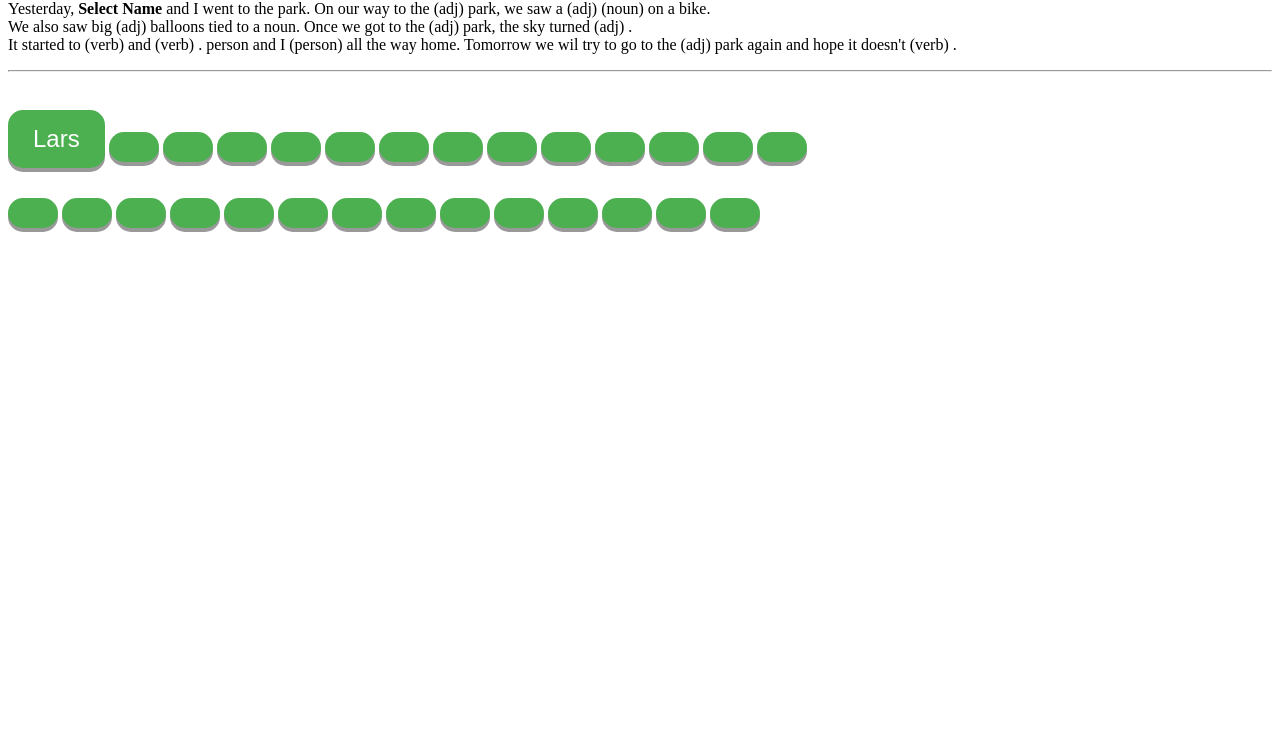
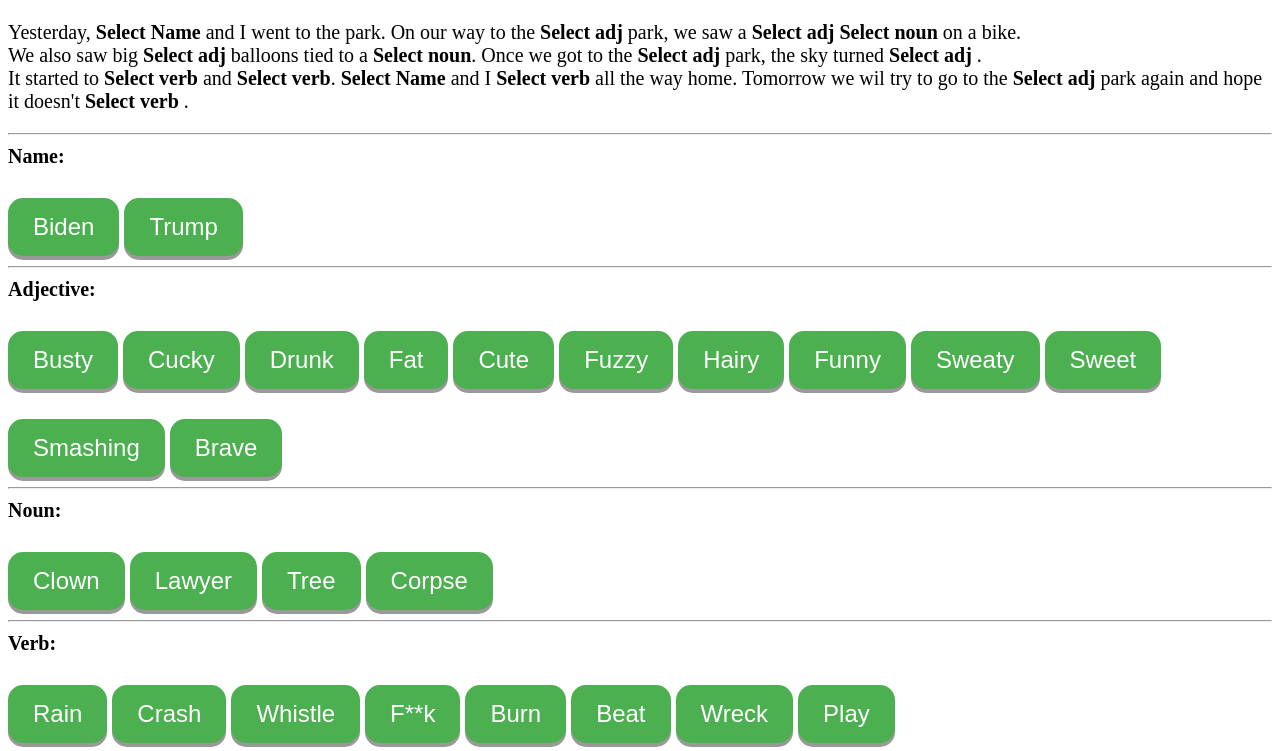
Before and after one commit to sindresagen/uke5, a plain HTML site: page TP3.html in a window 1280 px wide. Shown: the part 80-831 px from the top of the page. Before the commit the page ends 800 px from the top, so only its background shows below. Drawn offline with Linux system fonts and the light colour scheme.

Commit message:
fortsettelse tp3

```diff
--- a/TP3.css
+++ b/TP3.css
@@ -22,6 +22,9 @@
   transform: translateY(4px);
 }
 
-.var {
-    text-decoration: underline;
+p {
+    font-size: 20px;
 }
+div {
+  font-size: 20px;
+}
--- a/TP3.html
+++ b/TP3.html
@@ -10,6 +10,7 @@
 
 <body>
     <div id="app"></div>
+    <div id="app1"></div>
 
 
 
@@ -20,35 +21,22 @@
         var person1 = '';
         var adj1 = '';
         var adj2 = '';
+        var adj3 = '';
+        var adj4 = '';
+        var adj5 = '';
+        var adj6 = '';
         var noun1 = '';
-        var ord5 = '';
-        var ord6 = '';
-        var ord7 = '';
-        var ord8 = '';
-        var ord9 = '';
-        var ord10 = '';
-        var ord11 = '';
-        var ord12 = '';
-        var ord13 = '';
-        var ord14 = '';
-        var ord15 = '';
-        var ord16 = '';
-        var ord17 = '';
-        var ord18 = '';
-        var ord19 = '';
-        var ord20 = '';
-        var ord21 = '';
-        var ord22 = '';
-        var ord23 = '';
-        var ord24 = '';
-        var ord25 = '';
-        var ord26 = '';
-        var ord27 = '';
-        var ord28 = '';
+        var noun2 = '';
+        var verb1 = '';
+        var verb2 = '';
+        var verb3 = '';
+        var verb4 = '';
+        var ifDone = '';
+        var finishedStory = document.getElementById('storyText').textContent;
 
 
         //view
-
+        updateView();
         function updateView() {
             // var person = personSomething == 0 ? '' : '';
             // var adj = adjSomething == 0 ? '' : '';
@@ -56,52 +44,124 @@
             // var verb = verbSomething == 0 ? '' : '' ;
             document.getElementById('app').innerHTML = `
             <h1>Madlib (TP3)</h1>
-            <p>Yesterday, ${person1 ? person1 : '<b>Select Name</b>'} and I went to the park. On our way to the (adj) park, we saw a (adj)  (noun) on a bike. <br/>
-            We also saw big (adj) balloons tied to a noun. Once we got to the (adj) park, the sky turned (adj) .<br/>
-            It started to (verb) and (verb) . person and I (person) all the way home. Tomorrow we wil try to go to the (adj) park again and hope it doesn't (verb) .</p> <hr/>
-            <button class="button" id="ord1" onclick="changeWord(this, name)">Lars</button>
-            <button class="button" id="ord2" onclick="changeWord()"></button>
-            <button class="button" id="ord3" onclick="changeWord()"></button>
-            <button class="button" id="ord4" onclick="changeWord()"></button>
-            <button class="button" id="ord5" onclick="changeWord()"></button>
-            <button class="button" id="ord6" onclick="changeWord()"></button>
-            <button class="button" id="ord7" onclick="changeWord()"></button>
-            <button class="button" id="ord8" onclick="changeWord()"></button>
-            <button class="button" id="ord9" onclick="changeWord()"></button>
-            <button class="button" id="ord10" onclick="changeWord()"></button>
-            <button class="button" id="ord11" onclick="changeWord()"></button>
-            <button class="button" id="ord12" onclick="changeWord()"></button>
-            <button class="button" id="ord13" onclick="changeWord()"></button>
-            <button class="button" id="ord14" onclick="changeWord()"></button><br/>
-            <button class="button" id="ord15" onclick="changeWord()"></button>
-            <button class="button" id="ord16" onclick="changeWord()"></button>
-            <button class="button" id="ord17" onclick="changeWord()"></button>
-            <button class="button" id="ord18" onclick="changeWord()"></button>
-            <button class="button" id="ord19" onclick="changeWord()"></button>
-            <button class="button" id="ord20" onclick="changeWord()"></button>
-            <button class="button" id="ord21" onclick="changeWord()"></button>
-            <button class="button" id="ord22" onclick="changeWord()"></button>
-            <button class="button" id="ord23" onclick="changeWord()"></button>
-            <button class="button" id="ord24" onclick="changeWord()"></button>
-            <button class="button" id="ord25" onclick="changeWord()"></button>
-            <button class="button" id="ord26" onclick="changeWord()"></button>
-            <button class="button" id="ord27" onclick="changeWord()"></button>
-            <button class="button" id="ord28" onclick="changeWord()"></button>
-
+            <p><div id="storyText">Yesterday, ${person1 ? person1 : '<b>Select Name</b>'} and I went to the park. On our way to the ${adj1 ? adj1 : '<b>Select adj</b>'} park,
+            we saw a ${adj2 ? adj2 : '<b>Select adj</b>'}  ${noun1 ? noun1 : '<b>Select noun</b>'} on a bike. <br/>
+            We also saw big ${adj3 ? adj3 : '<b>Select adj</b>'} balloons tied to a ${noun2 ? noun2 : '<b>Select noun</b>'}. Once we got to the
+            ${adj4 ? adj4 : '<b>Select adj</b>'} park, the sky turned ${adj5 ? adj5 : '<b>Select adj</b>'} .<br/>
+            It started to ${verb1 ? verb1 : '<b>Select verb</b>'} and ${verb2 ? verb2 : '<b>Select verb</b>'}. ${person1 ? person1 : '<b>Select Name</b>'}
+            and I ${verb3 ? verb3 : '<b>Select verb</b>'} all the way home. Tomorrow we wil try to go to the ${adj6 ? adj6 : '<b>Select adj</b>'}
+            park again and hope it doesn't ${verb4 ? verb4 : '<b>Select verb</b>'} .</div></p> <hr/> `
+            document.getElementById('app1').innerHTML = `
+            <div style="font-weight: bold;">Name:</div>
+            <button class="button" id="ord1" onclick="changeWordName(this)">Biden</button>
+            <button class="button" id="ord2" onclick="changeWordName(this)">Trump</button>
+            <hr>
+            <div><b>Adjective:</b></div>
+            <button class="button" id="ord3" onclick="changeWordAdj(this)">Busty</button>
+            <button class="button" id="ord4" onclick="changeWordAdj(this)">Cucky</button>
+            <button class="button" id="ord5" onclick="changeWordAdj(this)">Drunk</button>
+            <button class="button" id="ord6" onclick="changeWordAdj(this)">Fat</button>
+            <button class="button" id="ord7" onclick="changeWordAdj(this)">Cute</button>
+            <button class="button" id="ord8" onclick="changeWordAdj(this)">Fuzzy</button>
+            <button class="button" id="ord9" onclick="changeWordAdj(this)">Hairy</button>
+            <button class="button" id="ord10" onclick="changeWordAdj(this)">Funny</button>
+            <button class="button" id="ord11" onclick="changeWordAdj(this)">Sweaty</button>
+            <button class="button" id="ord12" onclick="changeWordAdj(this)">Sweet</button>
+            <button class="button" id="ord13" onclick="changeWordAdj(this)">Smashing</button>
+            <button class="button" id="ord14" onclick="changeWordAdj(this)">Brave</button><br/>
+            <hr>
+            <div><b>Noun:</b></div>
+            <button class="button" id="ord15" onclick="changeWordNoun(this)">Clown</button>
+            <button class="button" id="ord16" onclick="changeWordNoun(this)">Lawyer</button>
+            <button class="button" id="ord17" onclick="changeWordNoun(this)">Tree</button>
+            <button class="button" id="ord18" onclick="changeWordNoun(this)">Corpse</button>
+            <hr>
+            <div><b>Verb:</b></div>
+            <button class="button" id="ord19" onclick="changeWordVerb(this)">Rain</button>
+            <button class="button" id="ord20" onclick="changeWordVerb(this)">Crash</button>
+            <button class="button" id="ord21" onclick="changeWordVerb(this)">Whistle</button>
+            <button class="button" id="ord22" onclick="changeWordVerb(this)">F**k</button>
+            <button class="button" id="ord23" onclick="changeWordVerb(this)">Burn</button>
+            <button class="button" id="ord24" onclick="changeWordVerb(this)">Beat</button>
+            <button class="button" id="ord25" onclick="changeWordVerb(this)">Wreck</button>
+            <button class="button" id="ord26" onclick="changeWordVerb(this)">Play</button>
+            <div>${ifDone ? ifDone : ''}</div>
             `;
         }
         var person;
         //controller
-        function changeWord (clickThis, typeOfWord) {
+        function changeWordName(clicked) {
             if (person1 === '') {
-                    person1 = clickThis.innerHTML;
+                person1 = clicked.innerHTML;
+            }
+            updateView();
         }
 
+        function changeWordAdj(clicked) {
+            if (adj1 === '') {
+                adj1 = clicked.innerHTML;
+            }
+            else if (adj2 === '') {
+                adj2 = clicked.innerHTML;
+            }
+            else if (adj3 === '') {
+                adj3 = clicked.innerHTML;
+            }
+            else if (adj4 === '') {
+                adj4 = clicked.innerHTML;
+            }
+            else if (adj5 === '') {
+                adj5 = clicked.innerHTML;
+            }
+            else if (adj6 === '') {
+                adj6 = clicked.innerHTML;
+            }
+            updateView();
+            checkIfDone();
+        }
 
+        function changeWordNoun (clicked) {
+            if (noun1 === '') {
+                noun1 = clicked.innerHTML;
+            } else if (noun2 === '') {
+                noun2 = clicked.innerHTML;
+            }
+            updateView();
+            checkIfDone();
+        }
 
+        function changeWordVerb (clicked) {
+            if (verb1 === '') {
+                verb1 = clicked.innerHTML;
+            }
+            else if (verb2 === '') {
+                verb2 = clicked.innerHTML;
+            }
+            else if (verb3 === '') {
+                verb3 = clicked.innerHTML;
+            }
+            else if (verb4 === '') {
+                verb4 = clicked.innerHTML;
+            }
+            updateView();
+            checkIfDone();
+        }
 
+        function checkIfDone () {
+            if  (person1 != '' && adj1 != '' && adj2 != '' && adj3 != '' && adj4 != '' &&
+                adj5  != '' && adj6  != '' && noun1 != '' && noun2 != '' && verb1 != '' &&
+                verb2  != '' && verb3  != '' && verb4 != '') {
+                ifDone = '<div><b>The story is completed, click <div onclick="redirectAndRead()">here</div> for a readout.</b></div>';
                 updateView();
             }
+
+        }
+        // function redirectAndRead () {
+        //     finishedStory.replace(/\s/g, "%");
+        //     console.log(finishedStory);
+        //     <a href="url">link text</a>;
+        // }
+
 
     </script>
 </body>
```
Lines whose indentation alone changed are shown as unchanged.
